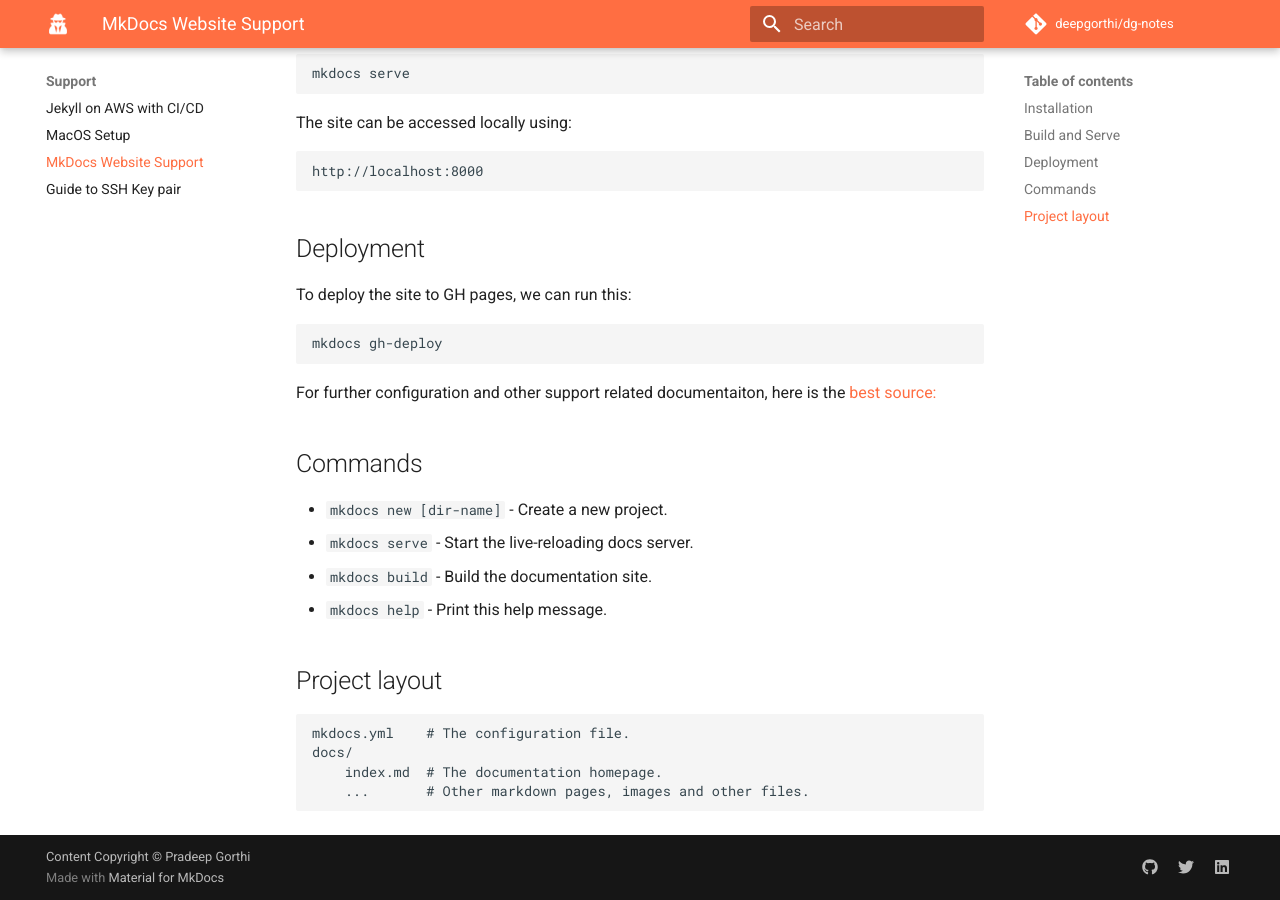
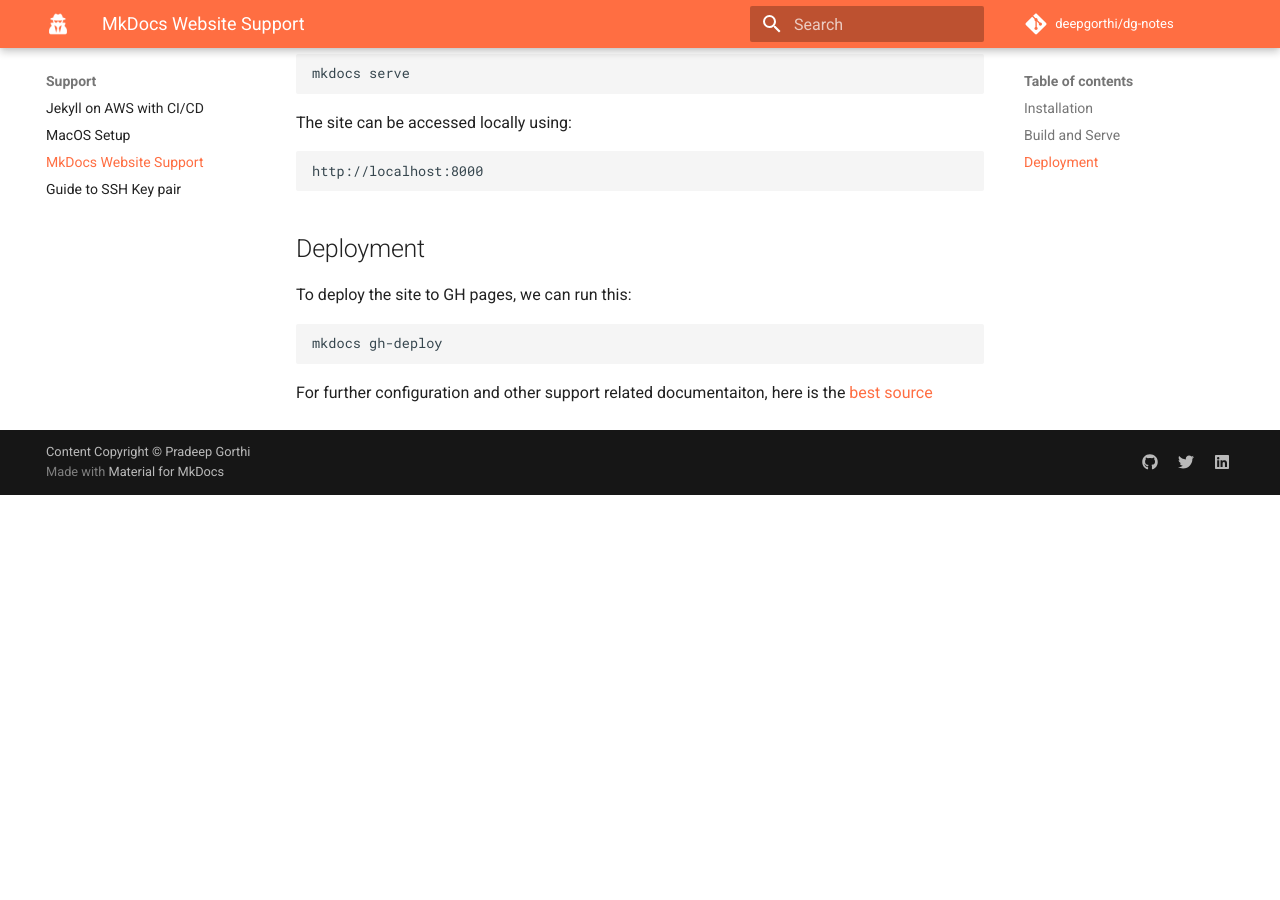
Before and after one commit to deepgorthi/dg-notes, an MkDocs documentation site: the page built from docs/Support/mkdocs-website.md, in a window 1280 px wide and 900 px high, scrolled down 679 px. Built offline with MkDocs 1.6.1 and Material for MkDocs 9.7.7, drawn with Linux system fonts in a browser that asks for light colours; comment, search, counter and statistics services are not loaded; after the commit the page ends 1174 px from its top, so only the background shows below that.

Commit message:
Update mkdocs-website.md

```diff
--- a/docs/Support/mkdocs-website.md
+++ b/docs/Support/mkdocs-website.md
@@ -30,18 +30,4 @@
 
     mkdocs gh-deploy
 
-For further configuration and other support related documentaiton, here is the [best source:](https://squidfunk.github.io/mkdocs-material/getting-started/)
-
-## Commands
-
-* `mkdocs new [dir-name]` - Create a new project.
-* `mkdocs serve` - Start the live-reloading docs server.
-* `mkdocs build` - Build the documentation site.
-* `mkdocs help` - Print this help message.
-
-## Project layout
-
-    mkdocs.yml    # The configuration file.
-    docs/
-        index.md  # The documentation homepage.
-        ...       # Other markdown pages, images and other files.
+For further configuration and other support related documentaiton, here is the [best source](https://squidfunk.github.io/mkdocs-material/getting-started/)
```
